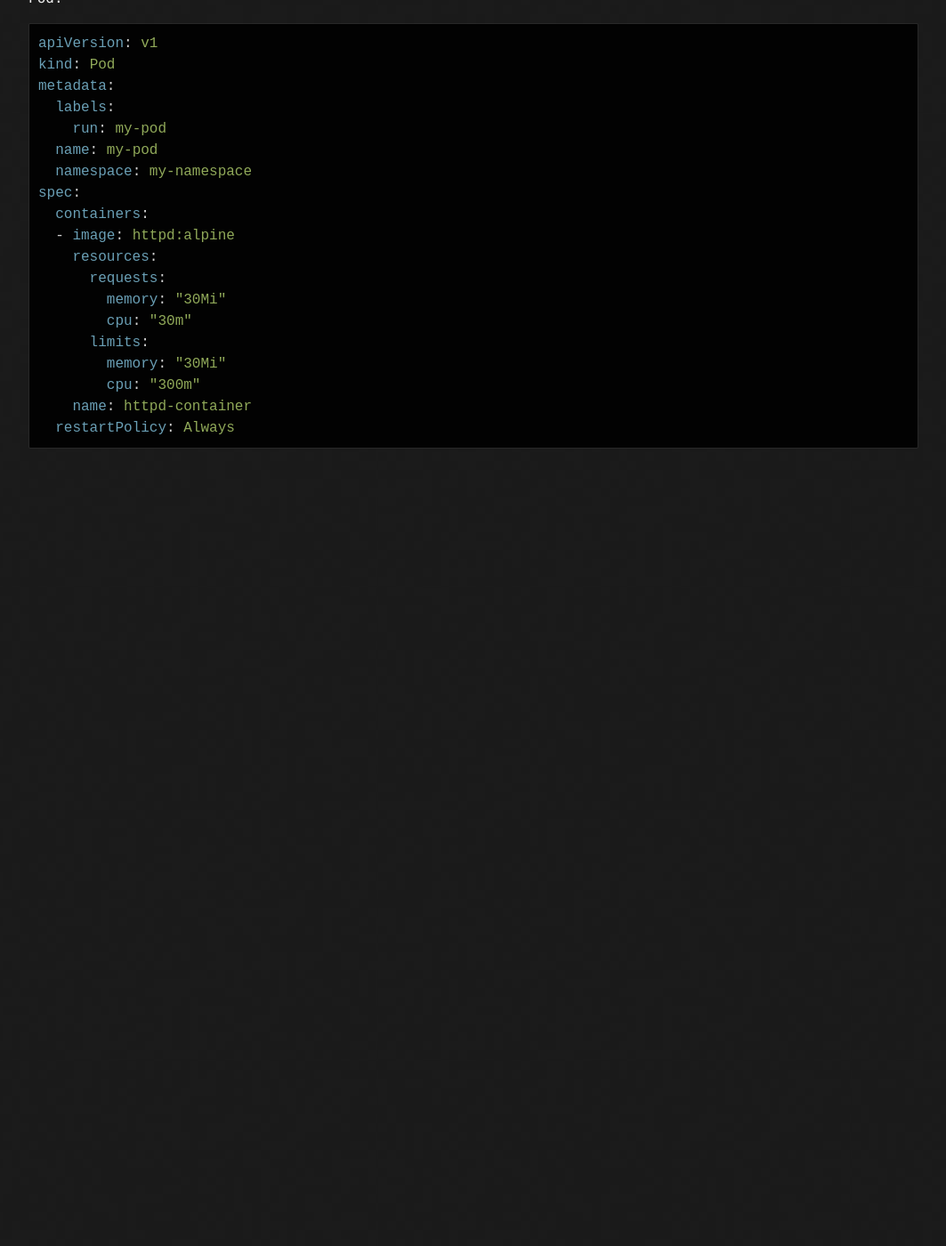
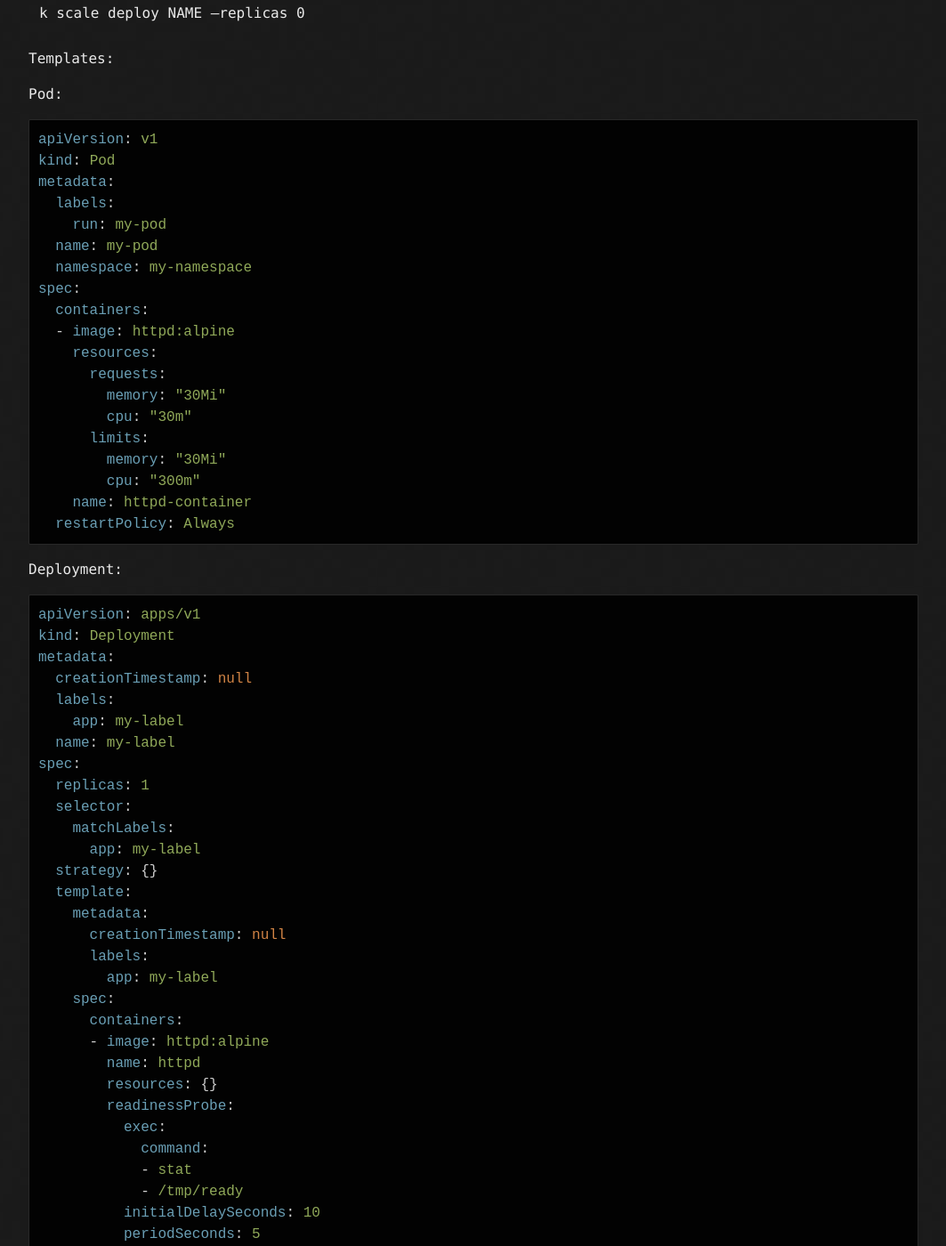
Before and after one commit to TrueBad0ur/myjekyllblog, a Jekyll site: the page built from jekyll/_posts/2024-03-02-Kubectl-commands.md, in a window 1280 px wide and 1400 px high, scrolled down 405 px. Shown: the whole window at 89% size, without its empty margins (108-1171 px from the left). Built offline with Jekyll 4.4.1, drawn with Linux system fonts in a browser that asks for light colours; before the commit the page ends 929 px from its top, so only the background shows below that; some of the changed text lies outside the part shown.

Commit message:
Some commands

````diff
--- a/jekyll/_posts/2024-03-02-Kubectl-commands.md
+++ b/jekyll/_posts/2024-03-02-Kubectl-commands.md
@@ -15,6 +15,9 @@
 | k -n NAMESPACE run NAME --image=httpd:alpine --dry-run=client -oyaml > pod.ya |
 | k replace --force -f ./pod.yaml |
 | k create configmap NAME --from-literal key=value --dry-run=client -oyaml > cm.yml |
+| k create deploy NAME --image=httpd:alpine -oyaml --dry-run=client > deploy.yaml |
+| k exec desploy NAME -- sh |
+| k scale deploy NAME --replicas 0 |
 
 
 Templates:
@@ -42,3 +45,60 @@
     name: httpd-container
   restartPolicy: Always
 ```
+
+Deployment:
+
+```yaml
+apiVersion: apps/v1
+kind: Deployment
+metadata:
+  creationTimestamp: null
+  labels:
+    app: my-label
+  name: my-label
+spec:
+  replicas: 1
+  selector:
+    matchLabels:
+      app: my-label
+  strategy: {}
+  template:
+    metadata:
+      creationTimestamp: null
+      labels:
+        app: my-label
+    spec:
+      containers:
+      - image: httpd:alpine
+        name: httpd
+        resources: {}
+        readinessProbe:
+          exec:
+            command:
+            - stat
+            - /tmp/ready
+          initialDelaySeconds: 10
+          periodSeconds: 5
+
+```
+
+Service:
+
+```yaml
+apiVersion: v1
+kind: Service
+metadata:
+  labels:
+    app: my-app
+  name: my-app
+spec:
+  ports:
+  - port: 80
+    protocol: TCP
+    targetPort: 80
+    nodePort: 30090
+  selector:
+    app: my-app
+    version: v1
+  type: NodePort
+```
````
